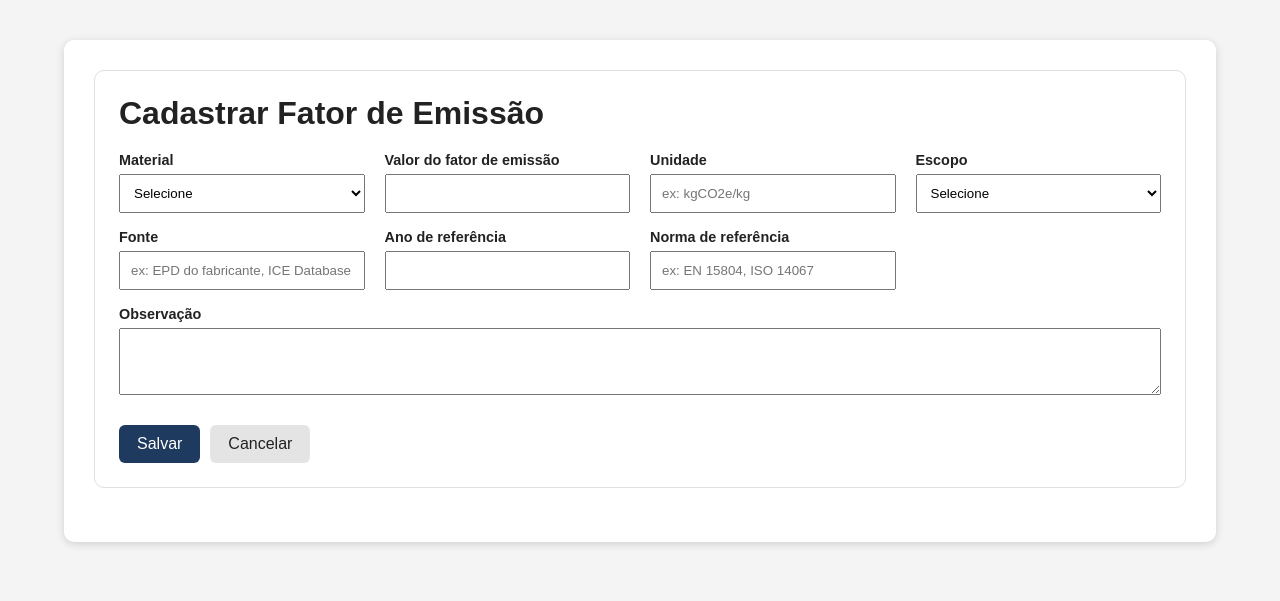
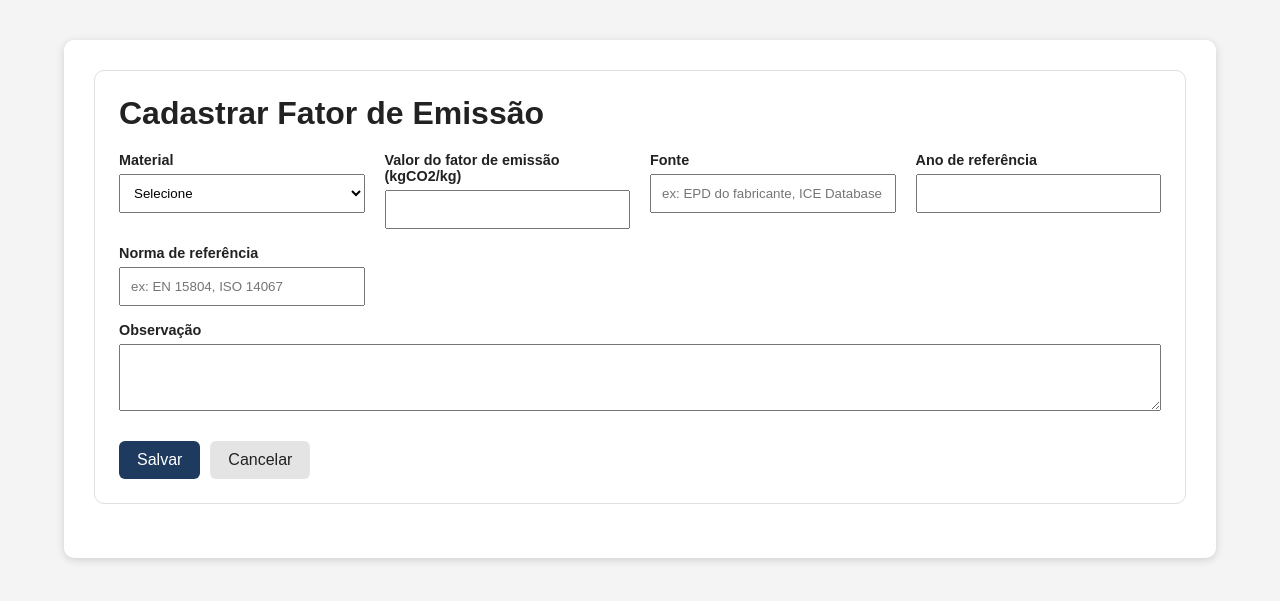
Before and after one commit to mixium/mixium, a Flask app: page /emission-factors/new in a window 1280 px wide. Shown: the part 161-762 px from the top of the page. Run offline with Flask 3, Linux system fonts and the light colour scheme; some libraries are stand-ins or nearby versions.

Commit message:
Ajustando campos e caminhos

```diff
--- a/models.py
+++ b/models.py
@@ -1,5 +1,10 @@
 from decimal import Decimal, InvalidOperation
-
+import io
+import os
+import base64
+from datetime import datetime
+from flask import render_template
+from xhtml2pdf import pisa
 from sqlalchemy import text
 from models import *
 from db_connect import (
@@ -93,7 +98,6 @@ def list_emission_factors(material_id=None, search=None):
             m."NomeComercial"        AS material_name,
             m."MarcaComercial"       AS material_brand,
             f."Valor_FatorEmissao"   AS value,
-            f."Unidade"              AS unit,
             f."Escopo"               AS scope,
             f."Fonte"                AS source,
             f."AnoReferencia"        AS reference_year,
@@ -126,7 +130,6 @@ def get_emission_factor(factor_id):
             f."id_MaterialEspecie"   AS material_id,
             m."NomeComercial"        AS material_name,
             f."Valor_FatorEmissao"   AS value,
-            f."Unidade"              AS unit,
             f."Escopo"               AS scope,
             f."Fonte"                AS source,
             f."AnoReferencia"        AS reference_year,
@@ -143,10 +146,10 @@ def get_emission_factor(factor_id):
 def create_emission_factor(data):
     query = """
         INSERT INTO "FatorEmissaoMaterial"
-            ("id_MaterialEspecie", "Valor_FatorEmissao", "Unidade", "Escopo",
+            ("id_MaterialEspecie", "Valor_FatorEmissao",
              "Fonte", "AnoReferencia", "NormaReferencia", "Observacao")
         VALUES
-            (:material_id, :value, :unit, :scope,
+            (:material_id, :value,
              :source, :reference_year, :reference_standard, :notes)
         RETURNING "id_FatorEmissao";
     """
@@ -154,8 +157,6 @@ def create_emission_factor(data):
     params = {
         "material_id": int(data.get("material_id")),
         "value": _to_decimal(data.get("value")),
-        "unit": _none_if_blank(data.get("unit")),
-        "scope": _none_if_blank(data.get("scope")),
         "source": _none_if_blank(data.get("source")),
         "reference_year": int(data.get("reference_year"))
             if _none_if_blank(data.get("reference_year")) is not None else None,
@@ -164,11 +165,6 @@ def create_emission_factor(data):
     }
 
     return execute_insert_returning_id(query, params)
-
-
-def get_emission_scopes():
-    """Lista fixa de escopos de emissão (GHG Protocol), sem depender de enum no banco."""
-    return ["Escopo 1", "Escopo 2", "Escopo 3", "Não especificado"]
 
 
 # ==========================================================
@@ -464,41 +460,10 @@ def get_specimen_diameters():
     return [row["value"] for row in rows] if rows else []
 
 
-import os
-import re
-import shutil
-import subprocess
-from datetime import datetime
-from jinja2 import Environment, FileSystemLoader
-
-# Configuração do Jinja2 para LaTeX com filtro de escape de caracteres especiais
-def _tex_escape(text):
-    if not isinstance(text, str):
-        return text
-    conv = {
-        '&': r'\&',
-        '%': r'\%',
-        '$': r'\$',
-        '#': r'\#',
-        '_': r'\_',
-        '{': r'\{',
-        '}': r'\}',
-        '~': r'\textasciitilde{}',
-        '^': r'\textascendercentered{}',
-        '\\': r'\textbackslash{}',
-    }
-    regex = re.compile('|'.join(re.escape(str(key)) for key in sorted(conv.keys(), key=lambda item: -len(item))))
-    return regex.sub(lambda match: conv[match.group()], text)
-
 # Caminho base dos templates
 TEMPLATES_DIR = os.path.join(os.path.dirname(__file__), 'templates')
 
-import io
-import os
-import base64
-from datetime import datetime
-from flask import render_template
-from xhtml2pdf import pisa
+
 
 def get_image_base64(image_path):
     """Converte uma imagem local em string Base64 para o HTML do xhtml2pdf."""
@@ -510,9 +475,6 @@ def get_image_base64(image_path):
             return f"data:{mime};base64,{encoded}"
     return ""
 
-import io
-from flask import render_template
-from xhtml2pdf import pisa
 
 def generate_traco_pdf(mix_id, form_data=None, files_data=None, root_path=None):
     # Se o primeiro argumento já for o objeto mix, usamos ele, senão buscamos pelo id
--- a/routes.py
+++ b/routes.py
@@ -1,4 +1,3 @@
-
 from app import app
 from models import *
 import os
@@ -81,8 +80,6 @@ def new_emission_factor():
         FatorEmissaoMaterial = {
             "material_id": request.form["material_id"],
             "value": request.form["value"],
-            "unit": request.form["unit"],
-            "scope": request.form.get("scope"),
             "source": request.form.get("source"),
             "reference_year": request.form.get("reference_year"),
             "reference_standard": request.form.get("reference_standard"),
@@ -96,8 +93,7 @@ def new_emission_factor():
     return render_template(
         "fatores_emissao_form.html",
         form={},
-        materials=list_materials(),
-        scopes=get_emission_scopes()
+        materials=list_materials()
     )
 
 
--- a/templates/fatores_emissao_form.html
+++ b/templates/fatores_emissao_form.html
@@ -20,23 +20,8 @@
       </div>
 
       <div class="field">
-        <label for="value">Valor do fator de emissão</label>
+        <label for="value">Valor do fator de emissão (kgCO2/kg)</label>
         <input type="number" step="any" min="0" id="value" name="value" value="{{ form.value|default('') }}" required>
-      </div>
-
-      <div class="field">
-        <label for="unit">Unidade</label>
-        <input type="text" id="unit" name="unit" value="{{ form.unit|default('') }}" placeholder="ex: kgCO2e/kg" required>
-      </div>
-
-      <div class="field">
-        <label for="scope">Escopo</label>
-        <select id="scope" name="scope">
-          <option value="">Selecione</option>
-          {% for s in scopes %}
-            <option value="{{ s }}" {% if form.scope|default('') == s %}selected{% endif %}>{{ s }}</option>
-          {% endfor %}
-        </select>
       </div>
 
       <div class="field">
--- a/templates/fatores_emissao_lista.html
+++ b/templates/fatores_emissao_lista.html
@@ -39,7 +39,7 @@
         <th>Material</th>
         <th>Valor</th>
         <th>Unidade</th>
-        <th>Escopo</th>
+
         <th>Fonte</th>
         <th>Ano ref.</th>
         <th>Norma</th>
@@ -52,7 +52,7 @@
         <td>{{ f.material_name }}{% if f.material_brand %} — {{ f.material_brand }}{% endif %}</td>
         <td>{{ f.value }}</td>
         <td>{{ f.unit }}</td>
-        <td>{{ f.scope }}</td>
+
         <td>{{ f.source }}</td>
         <td>{{ f.reference_year }}</td>
         <td>{{ f.reference_standard }}</td>
```
Also changed, not shown: templates/index.html (+24 -0 lines), 2 other files.
